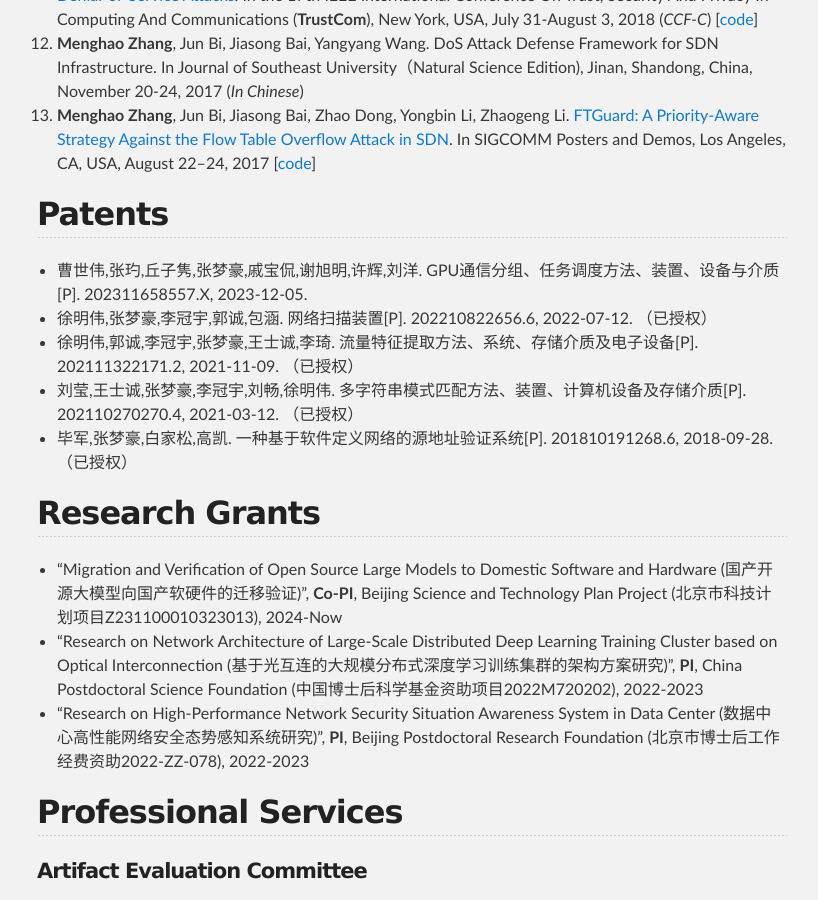
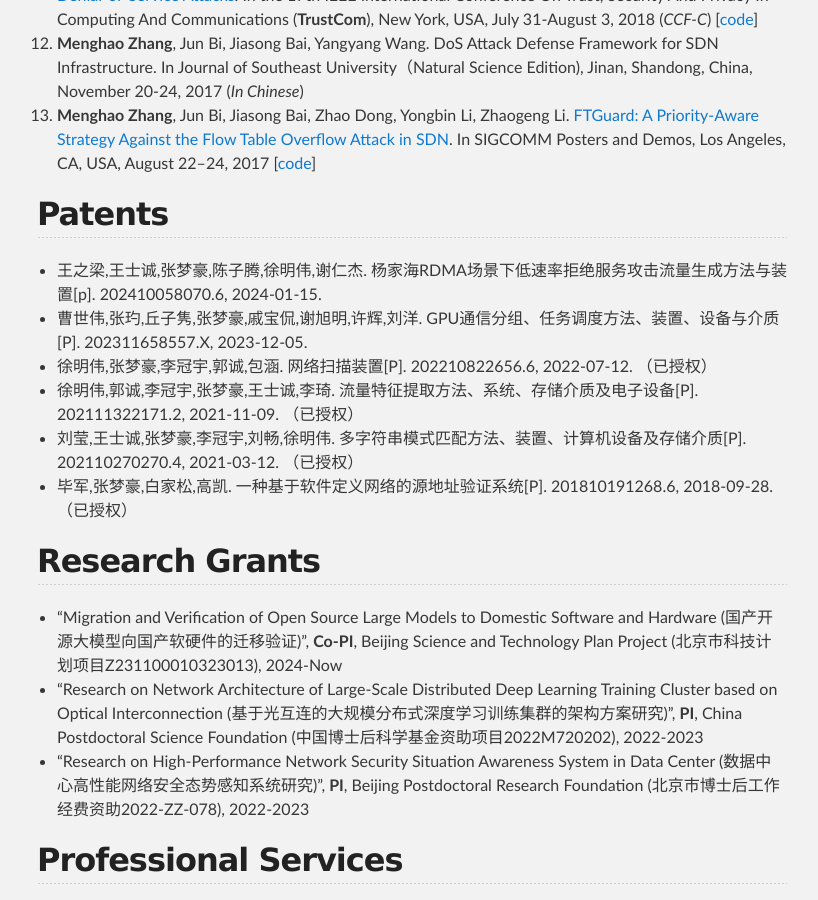
Before and after one commit to zhangmenghao/zhangmenghao.github.io, a Jekyll site: the page built from index.md, in a window 1280 px wide and 900 px high, scrolled down 3408 px. Shown: the whole window, without its empty margins (228-1046 px from the left). Built offline with Jekyll 4.4.1, drawn with Linux system fonts in a browser that asks for light colours.

Commit message:
Update patent

```diff
--- a/index.md
+++ b/index.md
@@ -133,6 +133,7 @@
 
 
 ## Patents
+* 王之梁,王士诚,张梦豪,陈子腾,徐明伟,谢仁杰. 杨家海RDMA场景下低速率拒绝服务攻击流量生成方法与装置[p]. 202410058070.6, 2024-01-15.
 * 曹世伟,张玓,丘子隽,张梦豪,戚宝侃,谢旭明,许辉,刘洋. GPU通信分组、任务调度方法、装置、设备与介质[P]. 202311658557.X, 2023-12-05.
 * 徐明伟,张梦豪,李冠宇,郭诚,包涵. 网络扫描装置[P]. 202210822656.6, 2022-07-12. （已授权）
 * 徐明伟,郭诚,李冠宇,张梦豪,王士诚,李琦. 流量特征提取方法、系统、存储介质及电子设备[P]. 202111322171.2, 2021-11-09. （已授权）
```
